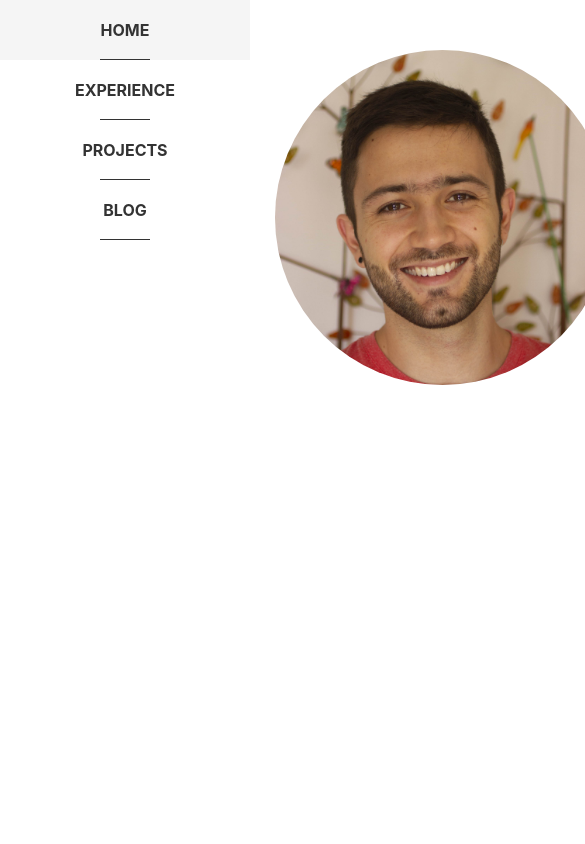
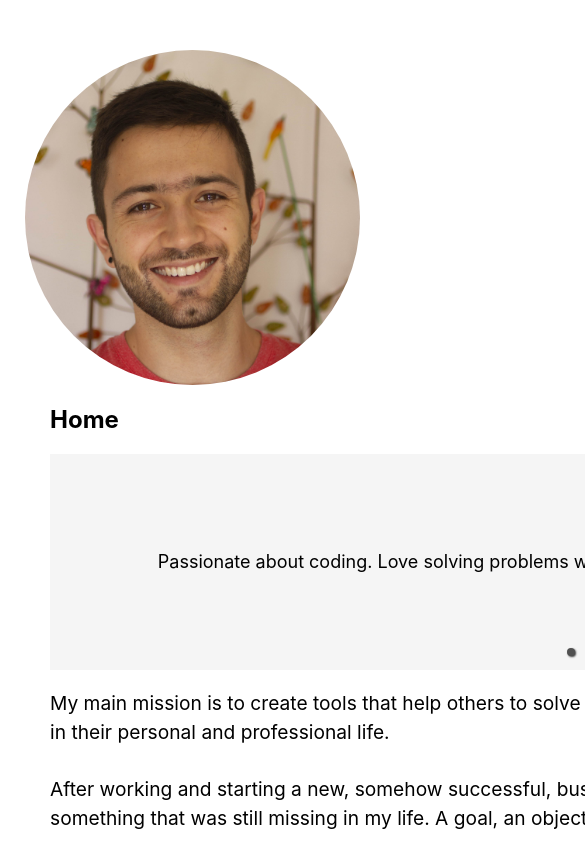
Before and after one commit to simonhoyos/simonhoyos.github.io, a React (Create React App) app: page / in a window 390 px wide. Shown: the top 844 px of the page, 585 px wide, since content can reach past the window. Built offline with nearby package versions, Linux system fonts and the light colour scheme.

Commit message:
Responsive design

```diff
--- a/src/App.css
+++ b/src/App.css
@@ -3,7 +3,7 @@
 }
 
 main {
-  width: calc(100vw - 250px);
+  width: 100%;
   padding: 0 25px;
-  margin: 0 0 0 250px;
+  grid-column-start: 2;
 }
--- a/src/App.js
+++ b/src/App.js
@@ -1,13 +1,22 @@
 import React, { Component } from 'react';
+import styled from 'styled-components'
 import './App.css';
 import { Nav } from "./components/Nav";
 import { Section } from './components/Section';
 import { Home } from "./components/Home";
 
+const AppContainer = styled.div`
+  display: grid;
+
+  @media screen and (min-width: 960px) {
+    grid-template-columns: 250px auto;
+  }
+`;
+
 class App extends Component {
   render() {
     return (
-      <div className="App">
+      <AppContainer className="App">
         <Nav />
         <main>
           <Home />
@@ -20,7 +29,7 @@ class App extends Component {
             content="Lorem ipsum dolor sit amet consectetur adipisicing elit. Accusamus quasi ducimus iste quod labore, praesentium harum, amet neque doloribus cumque atque qui vero perferendis unde fugit et. Pariatur, dolores similique!"
           />
         </main>
-      </div>
+      </AppContainer>
     );
   }
 }
--- a/src/components/Image.js
+++ b/src/components/Image.js
@@ -8,6 +8,11 @@ const Container = styled.div`
   flex-basis: 335px;
   height: 335px;
   margin-top: 50px;
+  display: none;
+
+  @media screen and (min-width: 800px) {
+    display: initial;
+  }
 `;
 
 const StyledImage = styled.img`
--- a/src/components/Nav.js
+++ b/src/components/Nav.js
@@ -7,6 +7,11 @@ const StyledNav = styled.nav`
   margin: 0;
   padding: 0;
   position: fixed;
+  display: none;
+
+  @media screen and (min-width: 960px) {
+    display: block;
+  }
 
   ul {
     padding: 0;
--- a/src/components/styles/StyledSection.js
+++ b/src/components/styles/StyledSection.js
@@ -2,8 +2,11 @@ import styled from 'styled-components';
 
 export const StyledSection = styled.section`
   display: grid;
-  grid-template-columns: 335px 1fr;
-  height: 100vh;
+
+  @media screen and (min-width: 800px) {
+    grid-template-columns: 335px 1fr;
+    min-height: 100vh;
+  }
 
   & > div:nth-child(2) {
     padding: 0 25px;
```
